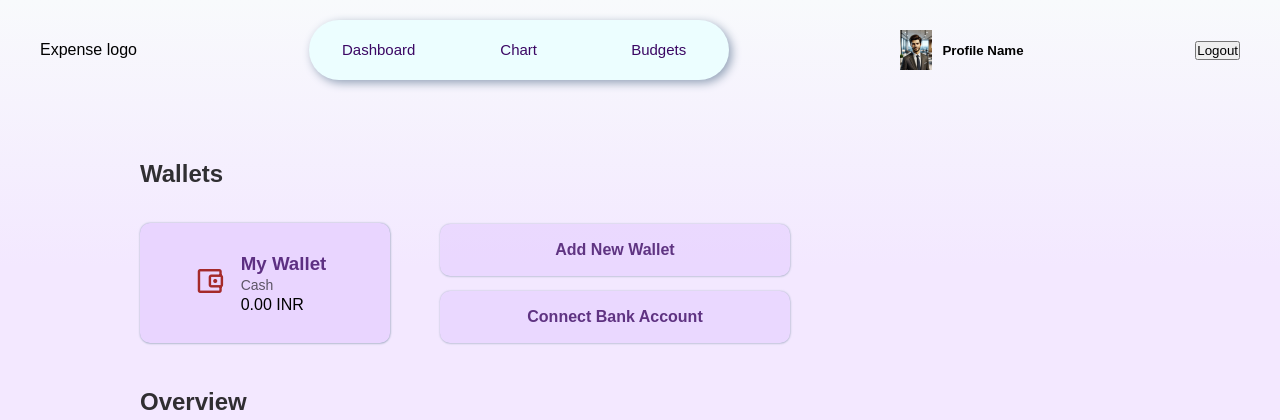
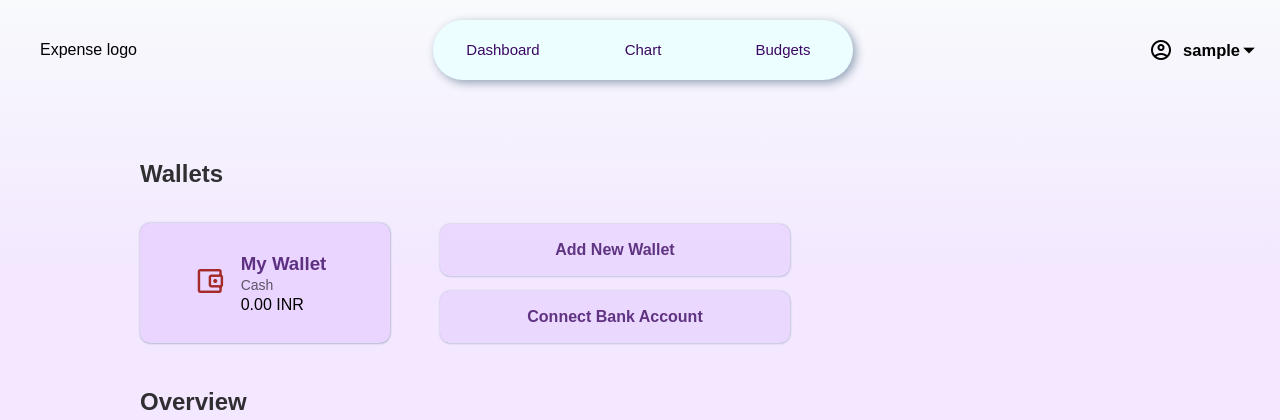
Before and after one commit to Karthik-9912/Expense-Tracker, a Django app: page /app/ in a window 1280 px wide. Shown: the top 420 px of the page. Run offline with Django 5.2, Linux system fonts and the light colour scheme; the visitor is signed in with stand-in values (Sample User, id 1); data comes from the database, SQL or seed files in the repository.

Commit message:
profile sectin updated

```diff
--- a/app/templates/index.html
+++ b/app/templates/index.html
@@ -25,17 +25,24 @@
         </div>
 
         <div id="profile">
-          <img
-            src="{% static 'images/karthik-ai.jpg' %}"
-            alt="profile-img"
-            height="40px"
-          />
-          <h5>Profile Name</h5>
+          <span class="material-symbols-outlined"> account_circle </span>
+          <div class="profile-container">
+            <div class="profile-items">
+              <div class="profile-name">
+                {{ user.username }}
+                <span class="arrow-dropdown material-symbols-outlined">
+                  arrow_drop_down
+                </span>
+              </div>
+              <div>
+                <form action="{% url 'logout' %}" method="post">
+                  {% csrf_token %}
+                  <button class="logout-btn" type="submit">Logout</button>
+                </form>
+              </div>
+            </div>
+          </div>
         </div>
-        <form action="{% url 'logout' %}" method="post">
-          {% csrf_token %}
-          <button type="submit">Logout</button>
-        </form>
       </nav>
     </header>
     <!-- main -->
```
